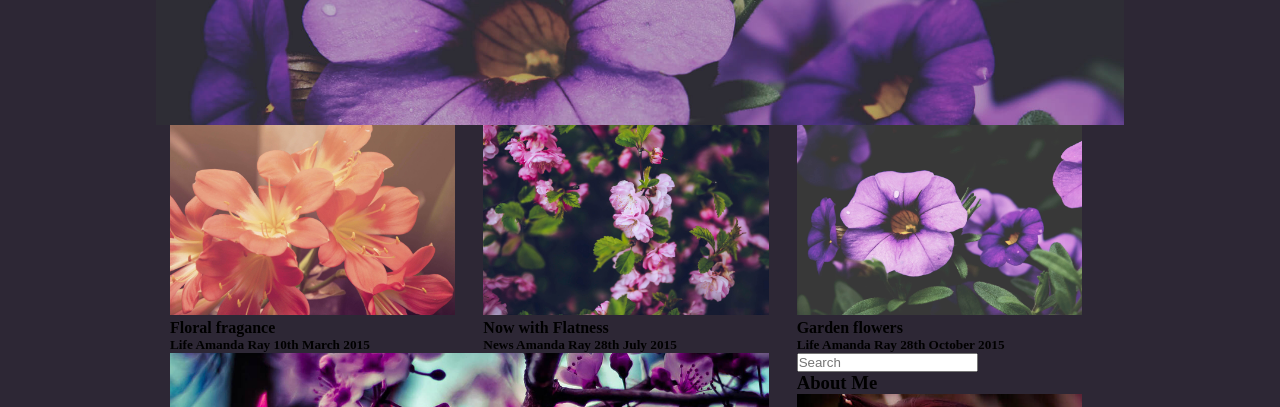
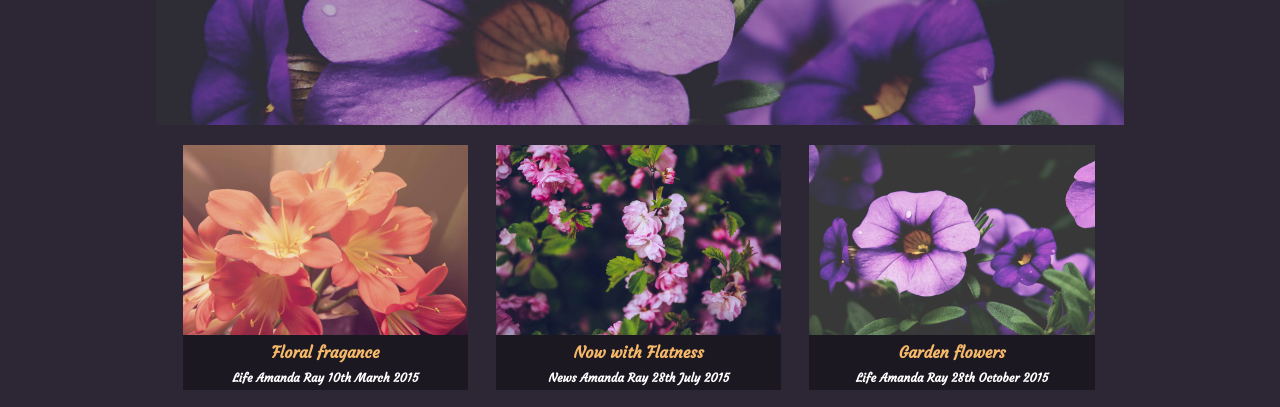
Before and after one commit to Lauritha/responsive-blog, a plain HTML site: page index.html in a window 1280 px wide. Shown: the part 384-791 px from the top of the page. Drawn offline with nearby package versions, Linux system fonts and the light colour scheme.

Commit message:
estilos de los articulos totalmente aplicados

```diff
--- a/css/main.css
+++ b/css/main.css
@@ -51,6 +51,28 @@ header a{
 	font-size: 12px;
 }
 /*estilos de los articulos*/
+article{
+	text-align: center;
+	margin-left: 2%;
+}
+.datos{
+	background-color: #1c1821;
+	margin: 20px 0;
+}
+.datos h4{
+	color: #F6B96A;
+	font-family: "Courgette";
+	margin-top: 1%;
+	margin-bottom: 1%;
+}
+.datos h5{
+	color: #ffffff;
+	font-family: "Courgette";
+	margin-bottom: 2%;
+	font-size: 12px;
+	padding: 5px;
+}
+/*estilos de las entradas*/
 
 /* Responsive */
 
--- a/index.html
+++ b/index.html
@@ -47,22 +47,22 @@
 		<div class="container">
 			<div class="row">
 				<div class="col-4">
-					<img class="articulos" src="image/image7.jpg" alt="">
 					<div class="datos">
+						<img class="articulos" src="image/image7.jpg" alt="">
 						<h4>Floral fragance</h4>
 						<h5>Life Amanda Ray 10th March 2015</h5>
 					</div>
 				</div>
 				<div class="col-4">
-					<img class="articulos" src="image/image3.jpg" alt="">
 					<div class="datos">
+						<img class="articulos" src="image/image3.jpg" alt="">
 						<h4>Now with Flatness</h4>
 						<h5>News Amanda Ray 28th July 2015</h5>
 					</div>
 				</div>
 				<div class="col-4">
-					<img class="articulos" src="image/image2.jpg" alt="">
 					<div class="datos">
+						<img class="articulos" src="image/image2.jpg" alt="">
 						<h4>Garden flowers</h4>
 						<h5>Life Amanda Ray 28th October 2015</h5>
 					</div>
```
